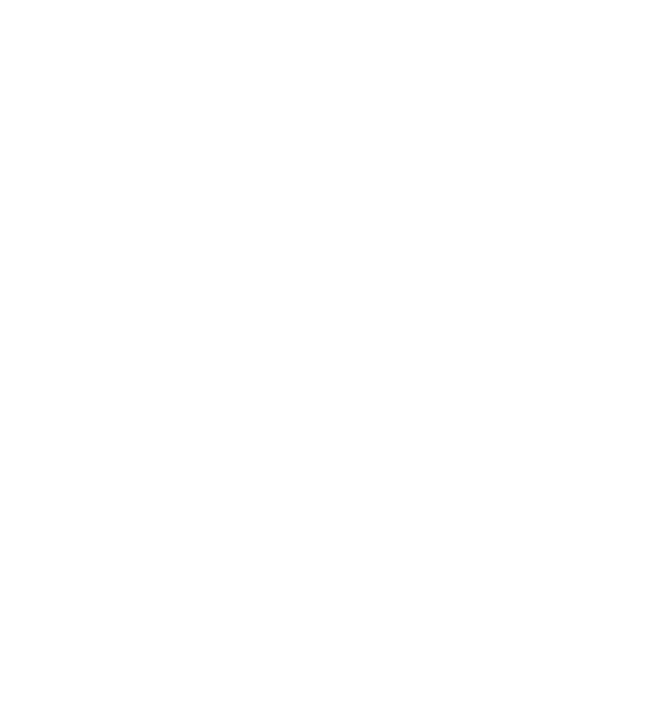
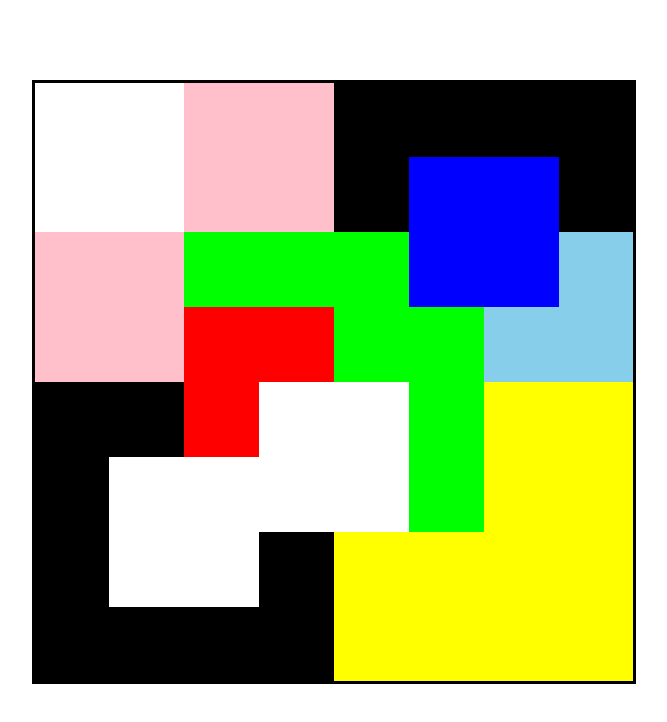
Before and after one commit to koth1999/ReactProject, a React (Create React App) app in the folder react_project/: page /image in a window 1280 px wide. Shown: the top 722 px of the page, without its empty margins (368-1035 px from the left). Built offline with nearby package versions, Linux system fonts and the light colour scheme.

Commit message:
2023/09/09 커밋
2023/09/09 커밋

```diff
--- a/react_project/src/Project/Image.js
+++ b/react_project/src/Project/Image.js
@@ -2,15 +2,133 @@
 import styled from "styled-components";
 
 const ImageBlock = styled.div`
+  width: 600px;
+  height: 600px;
+  border: 2px solid black;
+  margin-left: 400px;
+  margin-top: 80px;
+  position: relative;
+  display: grid;
+  grid-template-columns: repeat(8, 1fr);
+  grid-template-rows: repeat(8, 1fr);
+  gap: 0;
+`;
 
+const GridCell = styled.div`
+  display: flex;
+  flex-direction: column;
+  justify-content: space-between;
+  align-items: center;
+  font-size: 1.5rem;
+  font-weight: bold;
+  padding: 8px;
+
+  /* 선을 겹치는 위치에 추가 */
+  border-left: ${(props) =>
+    props.cellNumber % 8 === 1 ? "1px solid black" : "none"};
+  border-right: ${(props) =>
+    props.cellNumber % 8 === 0 ? "1px solid black" : "none"};
+  border-top: ${(props) => (props.cellNumber <= 8 ? "1px solid black" : "none")};
+  border-bottom: ${(props) =>
+    props.cellNumber >= 57 ? "1px solid black" : "none"};
+
+  ${(props) => {
+    switch (props.cellNumber) {
+      case 1:
+      case 2:
+      case 9:
+      case 10:
+      case 36:
+      case 37:
+      case 42:
+      case 43:
+      case 44:
+      case 45:
+      case 50:
+      case 51:
+        return "background-color: white;";
+      case 3:
+      case 4:
+      case 11:
+      case 12:
+      case 17:
+      case 18:
+      case 25:
+      case 26:
+        return "background-color: pink;";
+      case 19:
+      case 20:
+      case 21:
+      case 29:
+      case 30:
+      case 38:
+      case 46:
+      case 37:
+      case 45:
+        return "background-color: lime;";
+      case 14:
+      case 15:
+      case 22:
+      case 23:
+        return "background-color: blue;";
+      case 24:
+      case 31:
+      case 32:
+        return "background-color: skyblue;";
+      case 27:
+      case 28:
+      case 35:
+        return "background-color: red;";
+      case 5:
+      case 6:
+      case 7:
+      case 8:
+      case 13:
+      case 16:
+      case 33:
+      case 34:
+      case 41:
+      case 49:
+      case 52:
+      case 57:
+      case 58:
+      case 59:
+      case 60:
+        return "background-color: black;";
+      case 39:
+      case 40:
+      case 47:
+      case 48:
+      case 53:
+      case 54:
+      case 55:
+      case 56:
+      case 61:
+      case 62:
+      case 63:
+      case 64:
+        return "background-color: yellow;";
+      default:
+        return "";
+    }
+  }}
 `;
 
 const Image = () => {
-    return(
-        <ImageBlock>
+  const gridItems = [];
+  for (let row = 1; row <= 8; row++) {
+    for (let col = 1; col <= 8; col++) {
+      const cellNumber = (row - 1) * 8 + col;
+      gridItems.push(
+        <GridCell key={cellNumber} cellNumber={cellNumber}>
+          {/* 숫자를 숨김 처리 */}
+          <div style={{ display: "none" }}>{cellNumber}</div>
+        </GridCell>
+      );
+    }
+  }
 
-        </ImageBlock>
-    )
-}
+  return <ImageBlock>{gridItems}</ImageBlock>;
+};
 
 export default Image;
```
